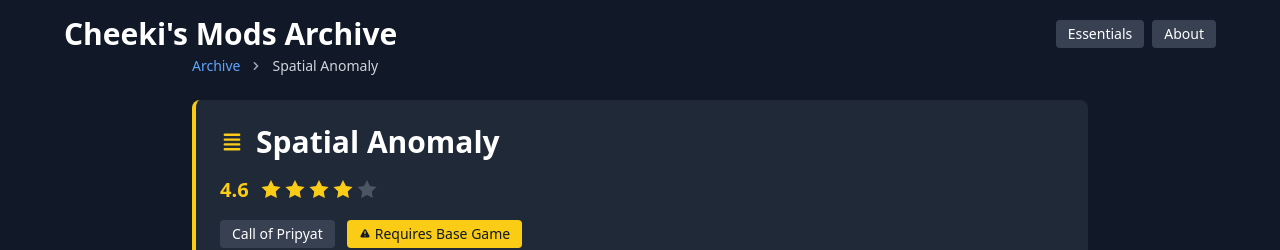
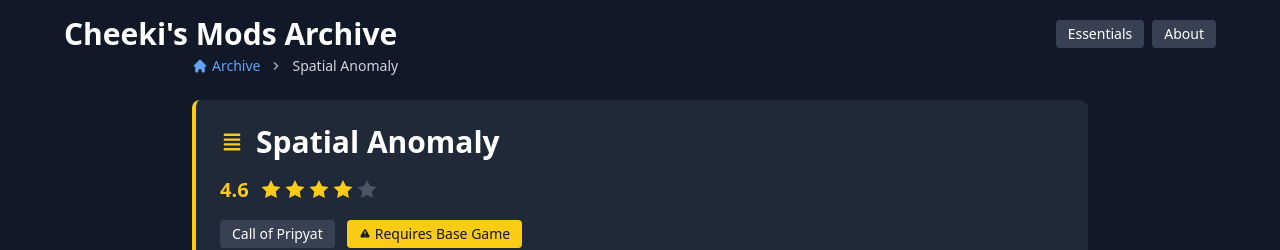
Before and after one commit to Cheekitos/CSMA, a Jekyll site: the page built from _mods/spatial-anomaly.md, in a window 1280 px wide. Shown: the top 250 px of the page. Built offline with Jekyll 4.4.1, drawn with Linux system fonts in a browser that asks for light colours; nearby versions of some CDN libraries.

Commit message:
Home Icon

```diff
--- a/_layouts/mod.html
+++ b/_layouts/mod.html
@@ -19,7 +19,10 @@ layout: default
     <nav class="mb-6" aria-label="Breadcrumb">
       <ol class="flex items-center space-x-2 text-sm">
         <li>
-          <a href="{{ '/' | relative_url }}" class="text-blue-400 hover:text-blue-300 transition-colors font-medium">
+          <a href="{{ '/' | relative_url }}" class="text-blue-400 hover:text-blue-300 transition-colors font-medium flex items-center">
+            <svg class="w-4 h-4 mr-1" fill="currentColor" viewBox="0 0 20 20">
+              <path d="M10.707 2.293a1 1 0 00-1.414 0l-7 7a1 1 0 001.414 1.414L4 10.414V17a1 1 0 001 1h2a1 1 0 001-1v-2a1 1 0 011-1h2a1 1 0 011 1v2a1 1 0 001 1h2a1 1 0 001-1v-6.586l.293.293a1 1 0 001.414-1.414l-7-7z"/>
+            </svg>
             Archive
           </a>
         </li>
@@ -331,7 +334,6 @@ layout: default
       </section>
 
       <!-- Video Section -->
-      <!-- Video Section -->
       <section class="bg-gray-800 rounded-lg p-5">
         <div class="flex items-center mb-3">
           <svg class="w-5 h-5 mr-2 text-red-400" fill="currentColor" viewBox="0 0 20 20">
```
